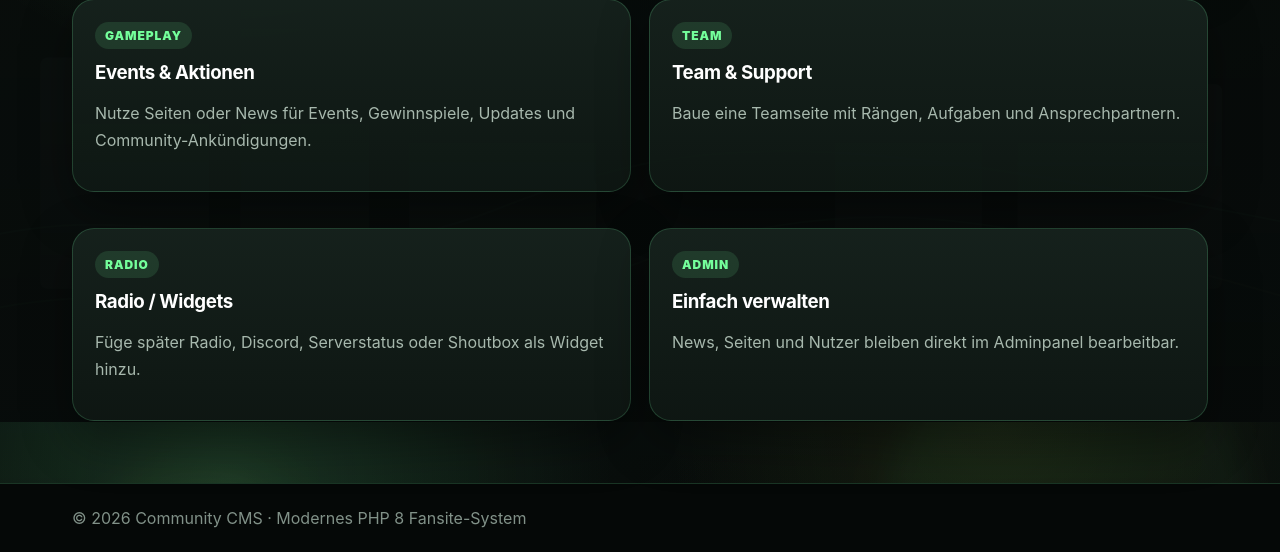
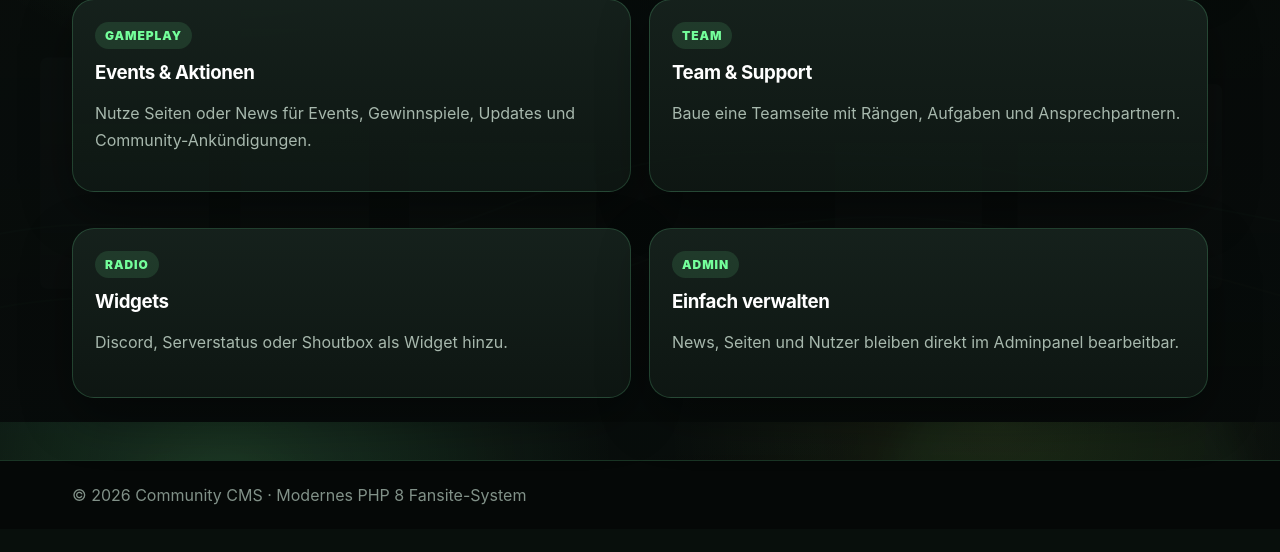
Before and after one commit to Leaguedi/leag-cms, a PHP site: page / in a window 1280 px wide. Shown: the part 1178-1730 px from the top of the page. After the commit the page ends 1683 px from the top, so only its background shows below. Run offline with PHP 8.4, Linux system fonts and the light colour scheme; data comes from the database, SQL or seed files in the repository; data that the repository does not hold is empty.

Commit message:
Refactor feature card description for clarity

```diff
--- a/index.php
+++ b/index.php
@@ -53,7 +53,7 @@ render_header('Home');
 <section class="feature-grid">
     <article class="card feature-card"><span class="badge">Gameplay</span><h3>Events & Aktionen</h3><p>Nutze Seiten oder News für Events, Gewinnspiele, Updates und Community-Ankündigungen.</p></article>
     <article class="card feature-card"><span class="badge">Team</span><h3>Team & Support</h3><p>Baue eine Teamseite mit Rängen, Aufgaben und Ansprechpartnern.</p></article>
-    <article class="card feature-card"><span class="badge">Radio</span><h3>Radio / Widgets</h3><p>Füge später Radio, Discord, Serverstatus oder Shoutbox als Widget hinzu.</p></article>
+    <article class="card feature-card"><span class="badge">Radio</span><h3>Widgets</h3><p>Discord, Serverstatus oder Shoutbox als Widget hinzu.</p></article>
     <article class="card feature-card"><span class="badge">Admin</span><h3>Einfach verwalten</h3><p>News, Seiten und Nutzer bleiben direkt im Adminpanel bearbeitbar.</p></article>
 </section>
 <?php render_footer(); ?>
```
